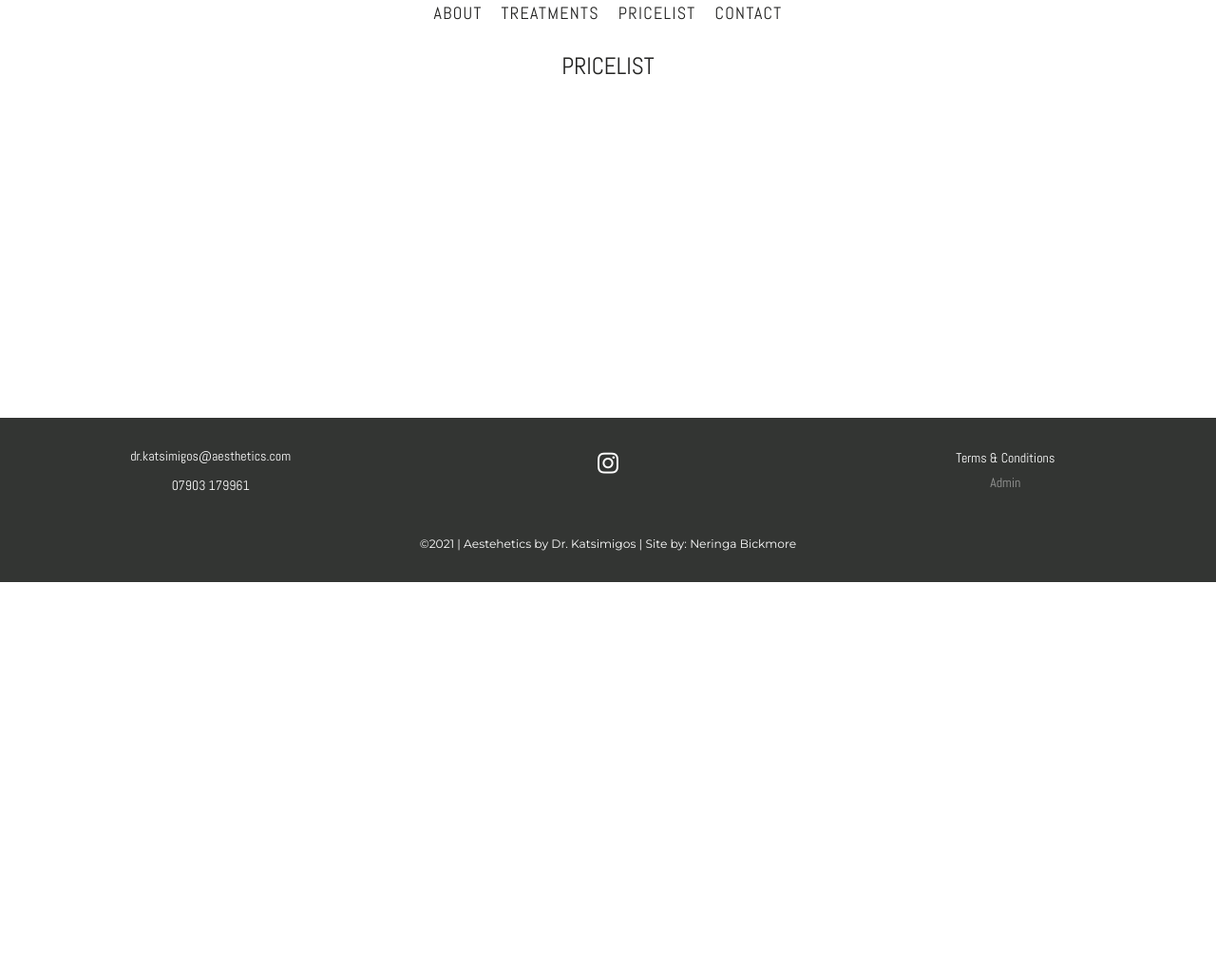
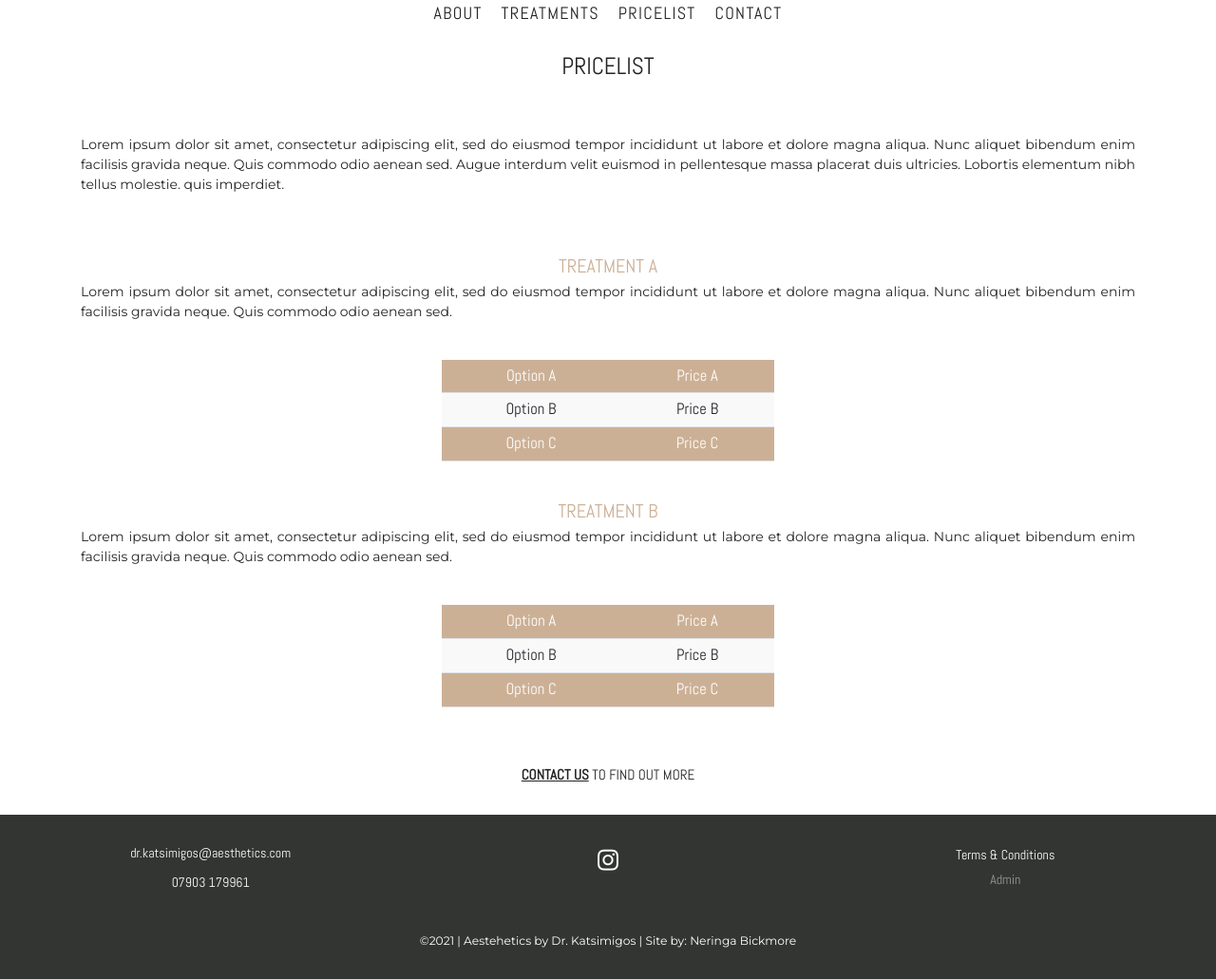
Before and after one commit to neringabickmore/dr.katsimigos.aesthetics, a Django app: page /pricelist/ in a window 1280 px wide. Shown: the part 240-1271 px from the top of the page at 95% size. Before the commit the page ends 853 px from the top, so only its background shows below. Run offline with Django 3.2, Linux system fonts and the light colour scheme; some libraries are stand-ins or nearby versions.

Commit message:
priceist app/added content placeholders and styled

```diff
--- a/pricelist/static/pricelist/css/pricelist.css
+++ b/pricelist/static/pricelist/css/pricelist.css
@@ -0,0 +1,21 @@
+h4 a {
+    color: var(--black);
+    font-weight: bold;
+}
+h4 a:hover {
+    color: var(--tan);
+}
+h2 {
+    color: var(--tan);
+}
+.table-striped>tbody>tr:nth-of-type(odd)>* {
+    --bs-table-accent-bg: var(--tan);
+    color: var(--white)
+}
+
+.table>:not(caption)>*>* {
+    background-color: var(--grey);
+}
+td {
+    font-family: var(--header-font);
+}
--- a/pricelist/templates/pricelist/pricelist.html
+++ b/pricelist/templates/pricelist/pricelist.html
@@ -8,11 +8,85 @@
 
 {% block content %}
 <div class="container treatments-container body-container">
-    <div class="row align-items-center py-3 my-1">
-        <div class="col-sm-12 py-xs-0 py-2">
+    <!-- title -->
+    <div class="row py-3 my-1">
+        <div class="col py-xs-0 py-2">
             <h1 class="mt-0 pb-3 text-center">pricelist</h1>
         </div>
     </div>
+    <!-- short description -->
+    <div class="row align-items-center py-3 my-1">
+        <div class="col-sm-12 py-xs-0 p-4">
+            <p> Lorem ipsum dolor sit amet, consectetur adipiscing elit, sed do eiusmod tempor incididunt ut
+                labore et dolore magna aliqua. Nunc aliquet bibendum enim facilisis gravida neque. Quis commodo
+                odio aenean sed. Augue interdum velit euismod in pellentesque massa placerat duis ultricies.
+                Lobortis elementum nibh tellus molestie.
+                quis imperdiet. </p>
+        </div>
+    </div>
+    <div class="row align-items-center justify-content-center py-3 my-1">
+        <!-- Treatment A -->
+        <div class="col-sm-12 py-xs-0 p-4">
+            <h2 class="text-center" id="treatment-1-price"> Treatment A </h2>
+            <!-- Short desciption about treatment A -->
+            <p>Lorem ipsum dolor sit amet, consectetur adipiscing elit, sed do eiusmod tempor incididunt ut
+                labore et dolore magna aliqua. Nunc aliquet bibendum enim facilisis gravida neque. Quis commodo
+                odio aenean sed.</p>
+        </div>
+        <!-- Prices for treatment A -->
+        <div class="col-sm-4 py-xs-0 p-4">
+            <table class="table table-striped text-center">
+                <tbody>
+                    <tr>
+                        <td>Option A</td>
+                        <td>Price A</td>
+                    </tr>
+                    <tr>
+                        <td>Option B</td>
+                        <td>Price B</td>
+                    </tr>
+                    <tr>
+                        <td>Option C</td>
+                        <td>Price C</td>
+                    </tr>
+                </tbody>
+            </table>
+        </div>
+        <!-- Treatment B -->
+        <div class="col-sm-12 py-xs-0 p-4">
+            <h2 class="text-center" id="treatment-2-price"> Treatment B </h2>
+            <!-- Short desciption about treatment B -->
+            <p>Lorem ipsum dolor sit amet, consectetur adipiscing elit, sed do eiusmod tempor incididunt ut
+                labore et dolore magna aliqua. Nunc aliquet bibendum enim facilisis gravida neque. Quis commodo
+                odio aenean sed.</p>
+        </div>
+        <!-- Prices for treatment B -->
+        <div class="col-sm-4 py-xs-0 p-4">
+            <table class="table table-striped text-center">
+                <tbody>
+                    <tr>
+                        <td>Option A</td>
+                        <td>Price A</td>
+                    </tr>
+                    <tr>
+                        <td>Option B</td>
+                        <td>Price B</td>
+                    </tr>
+                    <tr>
+                        <td>Option C</td>
+                        <td>Price C</td>
+                    </tr>
+                </tbody>
+            </table>
+        </div>
+    </div>
+    <!-- Contact us link -->
+    <div class="row align-items-center py-3 my-1">
+        <div class="col-sm-12 py-xs-0 p-4 text-center">
+            <h4><a href="/#contact-us">contact us</a> to find out more</h4>
+        </div>
+    </div>
+
 </div>
 
 {% endblock %}
--- a/templates/includes/layout/header-nav-items.html
+++ b/templates/includes/layout/header-nav-items.html
@@ -36,17 +36,11 @@
         <!-- all prices -->
         <li><a href="/pricelist" class="dropdown-item ">All prices</a></li>
         <!-- treatment 1 -->
-        <li><a href="/pricelist/#treatmant-1-price" class="dropdown-item ">Treatment 1</a></li>
+        <li><a href="/pricelist/#treatment-1-price" class="dropdown-item ">Treatment 1</a></li>
         <!-- treatment 2 -->
-        <li><a href="/pricelist/#treatmant-2-price" class="dropdown-item ">Treatment 2<a></li>
+        <li><a href="/pricelist/#treatment-2-price" class="dropdown-item ">Treatment 2<a></li>
         <!-- treatment 3 -->
-        <li><a href="/pricelist/#treatmant-3-price" class="dropdown-item ">Treatment 3</a></li>
-        <!-- treatment 4 -->
-        <li><a href="/pricelist/#treatmant-4-price" class="dropdown-item ">Treatment 4<a></li>
-        <!-- treatment 5 -->
-        <li><a href="/pricelist/#treatmant-5-price" class="dropdown-item ">Treatment 5</a></li>
-        <!-- treatment 6 -->
-        <li><a href="/pricelist/#treatmant-6-price" class="dropdown-item ">Treatment 6<a></li>
+        <li><a href="/pricelist/#treatment-3-price" class="dropdown-item ">Treatment 3</a></li>
     </ul>
 </li>
 <!-- Contact -->
```
